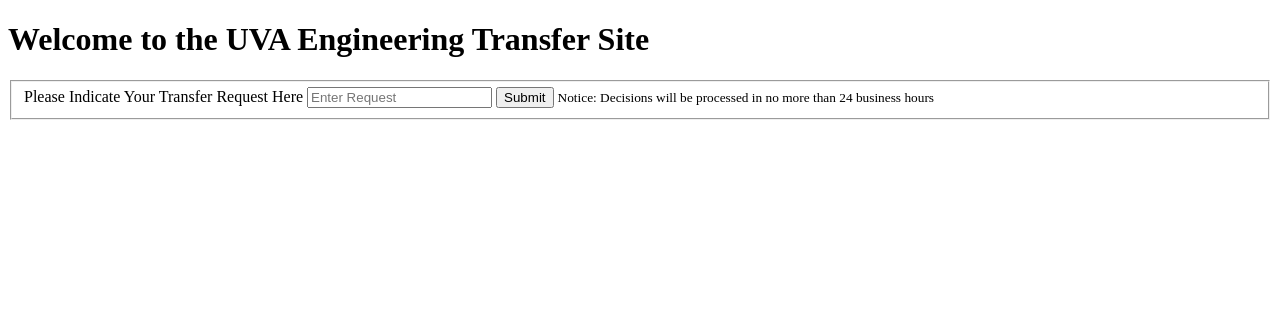
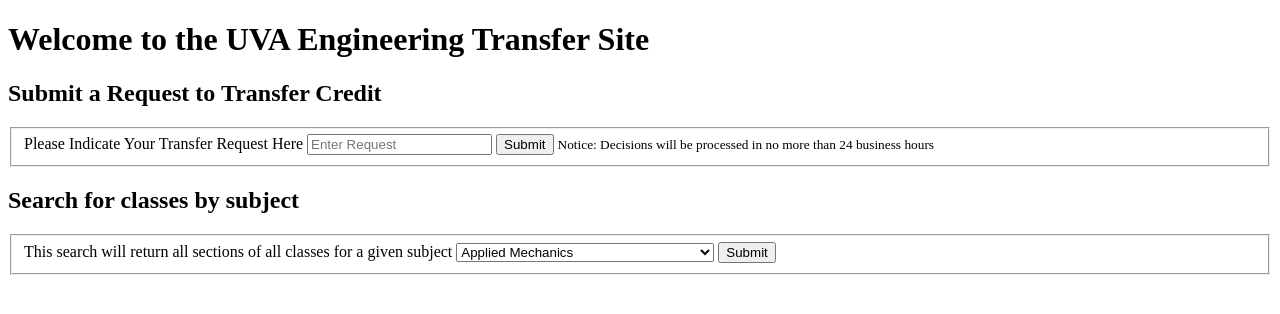
Before and after one commit to etrolbhvdx/project-b-29, a Django app: page /home/seas/ in a window 1280 px wide. Shown: the top 314 px of the page. Run offline with Django 4.2, Linux system fonts and the light colour scheme.

Commit message:
Added SIS API Feature
Class search feature added for SEAS page

```diff
--- a/login/views.py
+++ b/login/views.py
@@ -2,8 +2,10 @@ from django.http import HttpResponseRedirect
 from django.shortcuts import render, redirect
 from django.contrib.auth.models import Group, User
 from django.views import generic
+import requests
+import json
 
-from .models import Message
+from .models import Message, Offering
 from django.urls import reverse
 
 
@@ -22,13 +24,22 @@ def login_handler(request):
         return render(request, 'student.html')
 
 
-class SeasView(generic.ListView):
+class SeasReqView(generic.ListView):
     model = Message
     template_name = 'seas.html'
     fields = ['message_text']
 
     def get_queryset(self):
         return Message.objects.all()
+
+
+class SeasSearchView(generic.ListView):
+    model = Offering
+    template_name = 'results.html'
+    fields = ['section', 'name', 'day', 'enrollment', 'if_full']
+
+    def get_queryset(self):
+        return Offering.objects.all()
 
 
 
@@ -42,3 +53,22 @@ def post(request):
     m = Message(message_text=request.POST.get("message", ""))
     m.save()
     return HttpResponseRedirect(request.META.get('HTTP_REFERER'))
+
+
+def search(request):
+    subj = request.POST.get("search", "")
+    url = 'https://sisuva.admin.virginia.edu/psc/ihprd/UVSS/SA/s/WEBLIB_HCX_CM.H_CLASS_SEARCH.FieldFormula.IScript_ClassSearch?institution=UVA01&term=1232'
+    Offering.objects.all().delete()
+    r = requests.get(url + '&subject=' + subj)
+
+    for c in r.json():
+        o = Offering(section=c['subject']+' '+c['catalog_nbr']+'-'+c['class_section'], name=c['descr'], day=c['meetings'][0]['days']+' '+c['meetings'][0]['start_time'][0:5]+'-'+c['meetings'][0]['end_time'][0:5], enrollment=str(c['enrollment_available']), if_full=isfull(c['enrollment_available']))
+        o.save()
+    return HttpResponseRedirect('results')
+
+
+def isfull(n):
+    if n > 0:
+        return False
+    else:
+        return True
--- a/mysite/urls.py
+++ b/mysite/urls.py
@@ -28,7 +28,9 @@ urlpatterns = [
     path('accounts/', include('allauth.urls')),
     path('logout/', LogoutView.as_view()),
     path('home/', views.login_handler),
-    path('home/seas/', views.SeasView.as_view()),
+    path('home/seas/', views.SeasReqView.as_view()),
+    path('home/seas/results', views.SeasSearchView.as_view()),
     path('home/clas/', views.ClasView.as_view()),
-    path('home/seas/post', views.post)
+    path('home/seas/post', views.post),
+    path('home/seas/search', views.search)
 ]
--- a/templates/seas.html
+++ b/templates/seas.html
@@ -7,12 +7,14 @@
 <body>
 <h1>Welcome to the UVA Engineering Transfer Site</h1>
 {% if user.is_admin %}
+<h2>Student requests</h2>
 <ul>
 {% for message in object_list %}
     <li>{{ message.message_text }}</li>
 {% endfor %}
 </ul>
 {% else %}
+<h2>Submit a Request to Transfer Credit</h2>
 <form action="post" method="post">
 {% csrf_token %}
 <fieldset>
@@ -23,6 +25,32 @@
     <small id="commentsHelp">Notice: Decisions will be processed in no more than 24 business hours</small>
 </fieldset>
 </form>
+<h2>Search for classes by subject</h2>
+<form action="search" method="post">
+{% csrf_token %}
+<fieldset>
+    {% if error_message %}<p><strong>{{ error_message }}</strong></p>{% endif %}
+    <label for="search">This search will return all sections of all classes for a given subject</label>
+    <select id="search" name="search">
+        <option value="AM">Applied Mechanics</option>
+        <option value="APMA">Applied Mathematics</option>
+        <option value="BME">Biomedical Engineering</option>
+        <option value="CE">Civil Engineering</option>
+        <option value="CHE">Chemical Engineering</option>
+        <option value="CPE">Computer Engineering</option>
+        <option value="CS">Computer Science</option>
+        <option value="ECE">Electrical and Computer Engineering</option>
+        <option value="ENGR">Engineering</option>
+        <option value="MAE">Mechanical and Aerospace Engineering</option>
+        <option value="MSE">Materials Science and Engineering</option>
+        <option value="STS">Science, Technology, and Society</option>
+        <option value="CHE">Chemical Engineering</option>
+        <option value="CPE">Computer Engineering</option>
+        <option value="SYS">Systems & Information Engineering</option>
+    </select>
+    <input type="submit" name="Submit">
+</fieldset>
+</form>
 {% endif %}
 </body>
 </html>
```
Also changed, not shown: login/models.py (+11 -0 lines), templates/results.html (added, +27 -0 lines), db.sqlite3, login/migrations/0002_offering.py (added).
